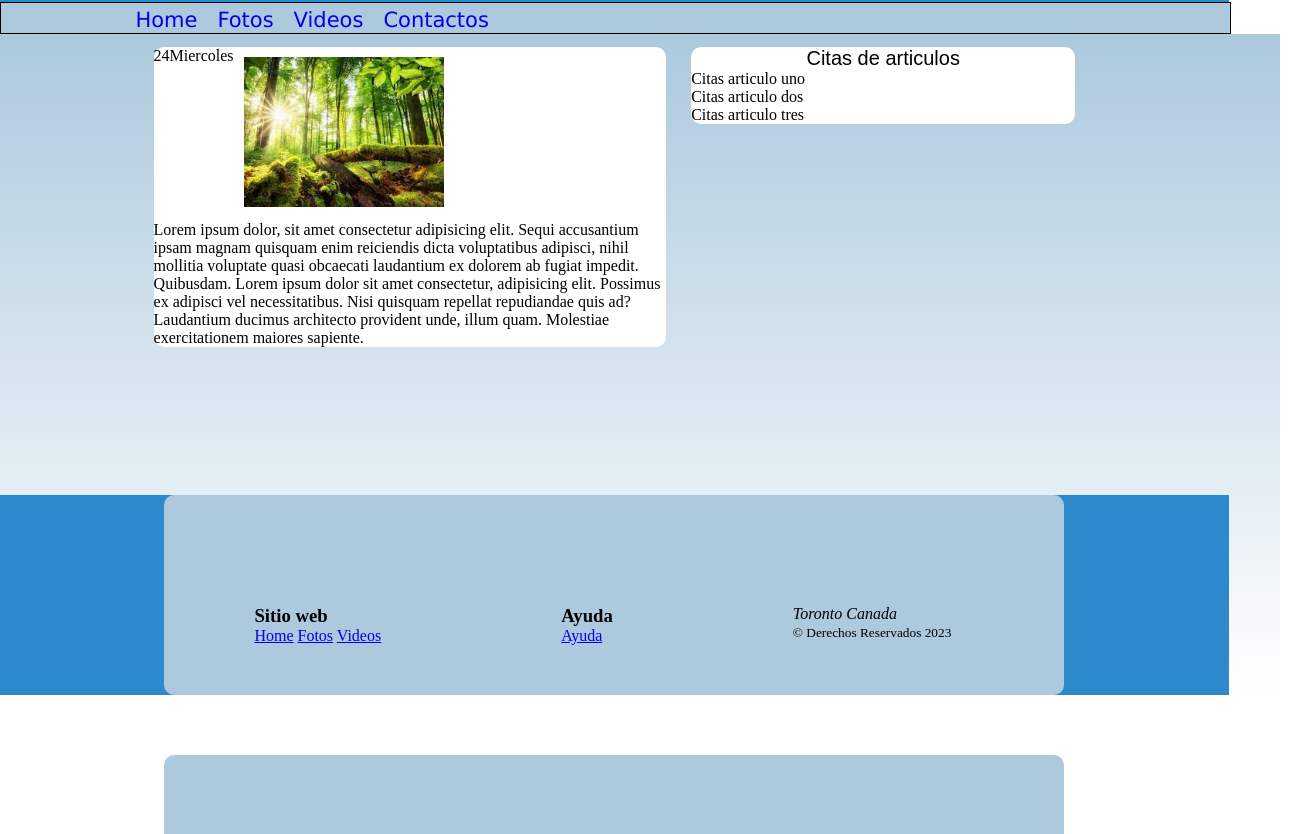
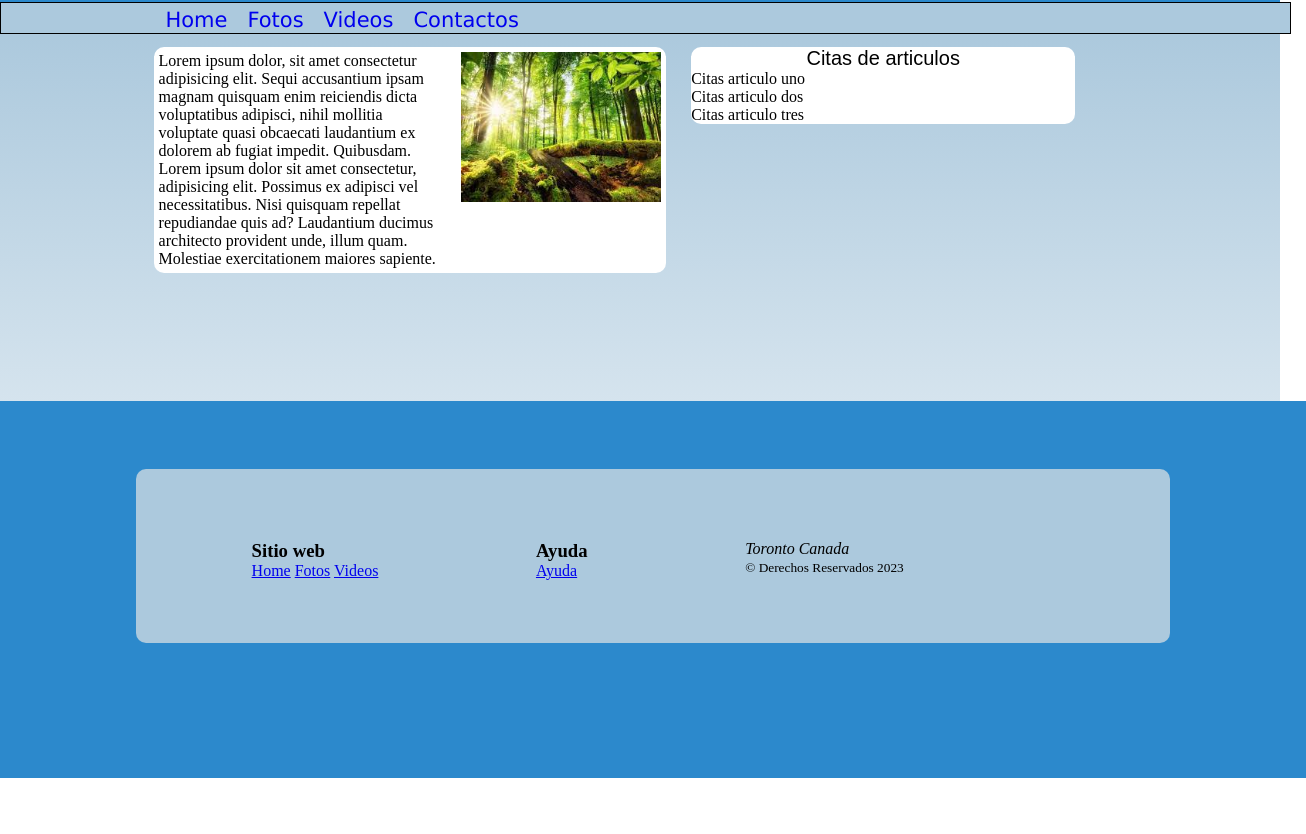
Before and after one commit to wdavidlbello/exercise, a plain HTML site: page index.html in a window 1280 px wide. Shown: the part 199-1033 px from the top of the page, 1306 px wide, since content can reach past the window. After the commit the page ends 977 px from the top, so only its background shows below. Drawn offline with Linux system fonts and the light colour scheme.

Commit message:
almostpoint

```diff
--- a/index.html
+++ b/index.html
@@ -29,17 +29,18 @@
     </nav>
     <div id="parteprincipal">
         <section id="primeraseccion">
-            <div id="fecha">
+            <!--<div id="fecha">
                 <p class="fechapub" id="dia">24</p>
                 <p class="fechapub" id="diadesemana">Miercoles</p>
-            </div>
-            <figure>
+            </div>-->
+            <p class="seccion1">Lorem ipsum dolor, sit amet consectetur adipisicing elit. Sequi accusantium ipsam magnam quisquam enim reiciendis dicta voluptatibus adipisci, nihil mollitia voluptate quasi obcaecati laudantium ex dolorem ab fugiat impedit. Quibusdam.
+                Lorem ipsum dolor sit amet consectetur, adipisicing elit. Possimus ex adipisci vel necessitatibus. Nisi quisquam repellat repudiandae quis ad? Laudantium ducimus architecto provident unde, illum quam. Molestiae exercitationem maiores sapiente.
+                </p>
+            <figure class="seccion1">
                 <img src="bosque.jpeg" alt="Bosque" width="200px">
             </figure>
 
-            <p>Lorem ipsum dolor, sit amet consectetur adipisicing elit. Sequi accusantium ipsam magnam quisquam enim reiciendis dicta voluptatibus adipisci, nihil mollitia voluptate quasi obcaecati laudantium ex dolorem ab fugiat impedit. Quibusdam.
-            Lorem ipsum dolor sit amet consectetur, adipisicing elit. Possimus ex adipisci vel necessitatibus. Nisi quisquam repellat repudiandae quis ad? Laudantium ducimus architecto provident unde, illum quam. Molestiae exercitationem maiores sapiente.
-            </p>
+
             <div class="recuperar"></div>
 
         </section>
--- a/styles.css
+++ b/styles.css
@@ -6,7 +6,7 @@
 #cabecera {
     width: 96%;
     height: 150px;
-    padding: 2% 0%;
+    padding: 2% 2%;
 
     background-color: #2c89cc;
 }
@@ -20,6 +20,7 @@
 #cabecera h1 {
     font: 50px bold Verdana,sans-serif;
     color: aliceblue;
+    text-align: left;
 }
 
 /*
@@ -30,7 +31,7 @@ FIN DEL HEADER
 #menudenav {
     width: 96%;
     height: 30px;
-
+    padding: 0px 30px;
 
     background-color: #acc9dd;
     border: 1px solid #000000;
@@ -84,20 +85,19 @@ FIN DEL MENU
 }
 
 #primeraseccion figure {
-    float: left;
-    width: 40px;
-    margin: 10px;
+    display: block;
+    float: right;
+    width: 200px;
+    margin: 5px;
 
 
 }
 
 #primeraseccion p {
+    display: block;
     float: left;
-}
-#fecha {
-    display: absolute;
-    top: -20px;
-    left: -50px;
+    width: 280px;
+    margin: 5px;
 }
 
 
@@ -117,21 +117,23 @@ FIN DEL MENU
 
 .footerelement {
     float: left;
-    margin: 20px auto;
-    padding: 10%;
+    margin: 5px 50px;
+    padding: 3%;
 
 }
 
 footer {
     width: 96%;
-
+    height: 300px;
+    padding: 3%;
     background-color: #2c89cc;
 }
 
-footer div {
-    width: 900px;
-    height: 200px;
-    margin: 20px auto;
+footer > div {
+    width: 960px;
+    height: 100px;
+    margin: 30px auto 0px;
+    padding: 3% ;
     background-color: #acc9dd;
     border-radius: 10px;
 }
```
